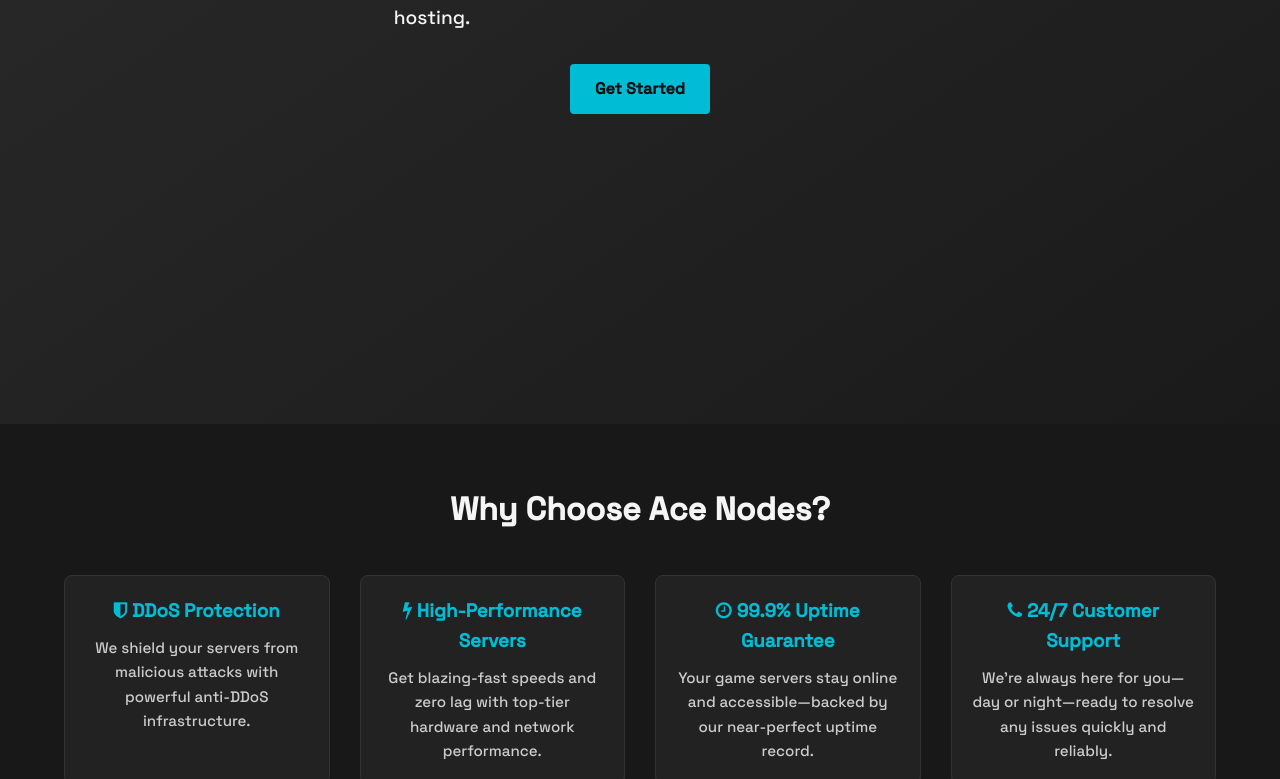
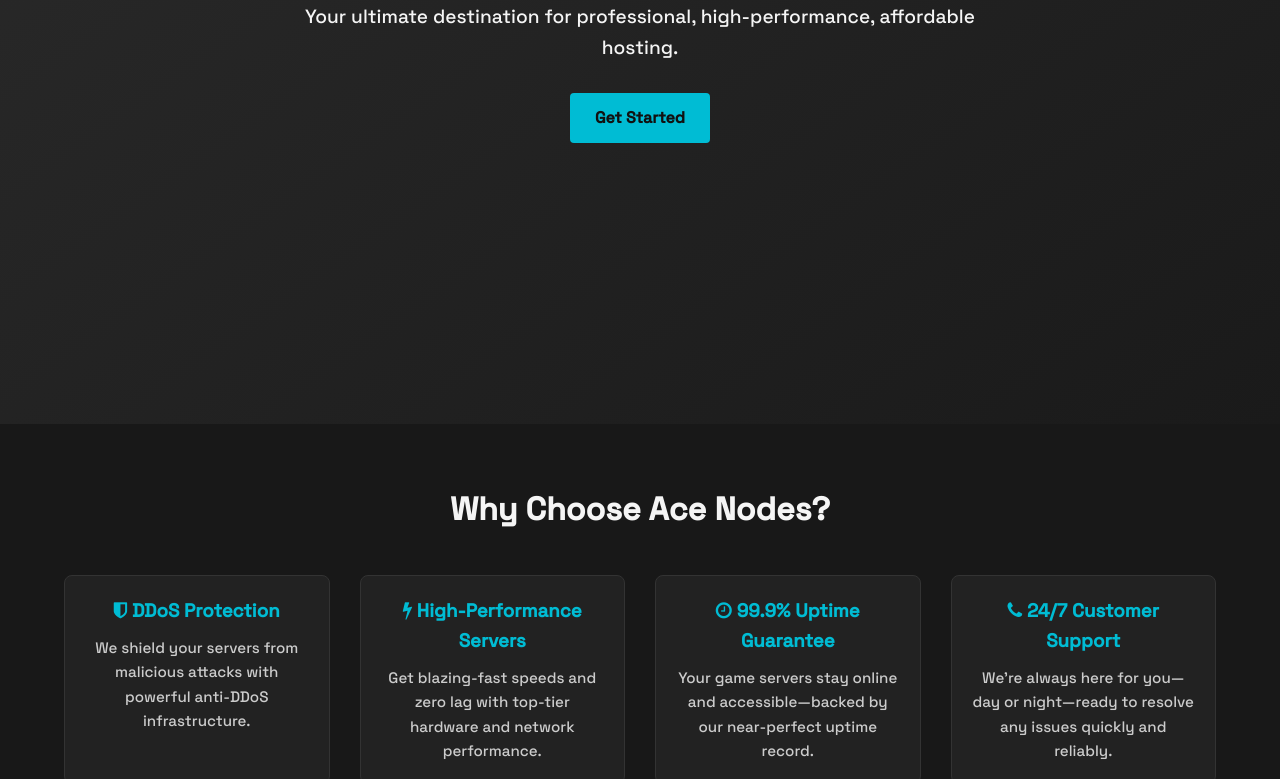
Before and after one commit to SereneNigg/acenodes, a plain HTML site: page index.html in a window 1280 px wide. Shown: the part 477-1256 px from the top of the page. Drawn offline with Linux system fonts and the light colour scheme.

Commit message:
Update styles.css

```diff
--- a/styles.css
+++ b/styles.css
@@ -65,16 +65,19 @@
 }
 
 .hero {
-  height: 100vh; /* Full screen height */
+  height: 100vh;
+  background: linear-gradient(145deg, #2b2b2b, #1a1a1a);
   display: flex;
-  flex-direction: column;
   justify-content: center;
   align-items: center;
-  padding: 0 20px;
-  background: linear-gradient(145deg, #2b2b2b, #1a1a1a);
   text-align: center;
 }
 
+.hero .container {
+  display: flex;
+  flex-direction: column;
+  align-items: center;
+  justify-content: center;
 }
 
 .hero h2,
```
